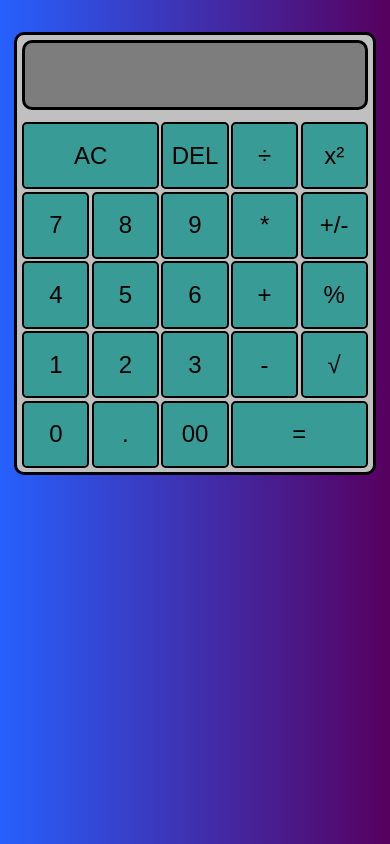
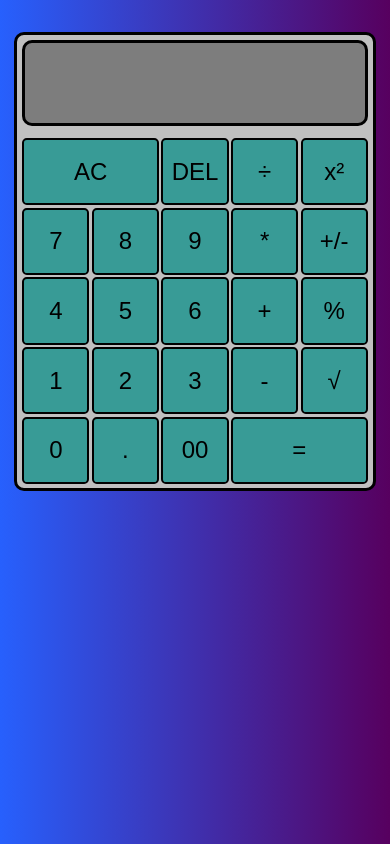
Before and after one commit to svetoslavmanolov/standard-calculator, a React (Create React App) app: page / in a window 390 px wide. Built offline with nearby package versions, Linux system fonts and the light colour scheme.

Commit message:
fix(correct the height of output display): correct the height of output display to be responsive

```diff
--- a/src/style.css
+++ b/src/style.css
@@ -16,7 +16,7 @@ body {
     margin-top: 2rem;
     justify-content: center;
     grid-template-columns: repeat(5, 5.5rem);
-    grid-template-rows: minmax(7rem, auto) repeat(5, 5.5rem);
+    grid-template-rows: minmax(7.5rem, auto) repeat(5, 5.5rem);
     border: 3px solid black;
     border-radius: 10px;
     background-color: rgb(192, 192, 192);
@@ -73,7 +73,7 @@ body {
     .calculator-grid {
         margin-top: 1.8rem;
         grid-template-columns: repeat(5, 5rem);
-        grid-template-rows: minmax(6rem, auto) repeat(5, 5rem);
+        grid-template-rows: minmax(7rem, auto) repeat(5, 5rem);
         padding: 0.4rem;
         grid-gap: 0.18rem;
     }
@@ -95,7 +95,7 @@ body {
     .calculator-grid {
         margin-top: 1.5rem;
         grid-template-columns: repeat(5, 4.2rem);
-        grid-template-rows: minmax(5rem, auto) repeat(5, 4.2rem);
+        grid-template-rows: minmax(6rem, auto) repeat(5, 4.2rem);
         padding: 0.3rem;
         grid-gap: 0.15rem;
     }
```
